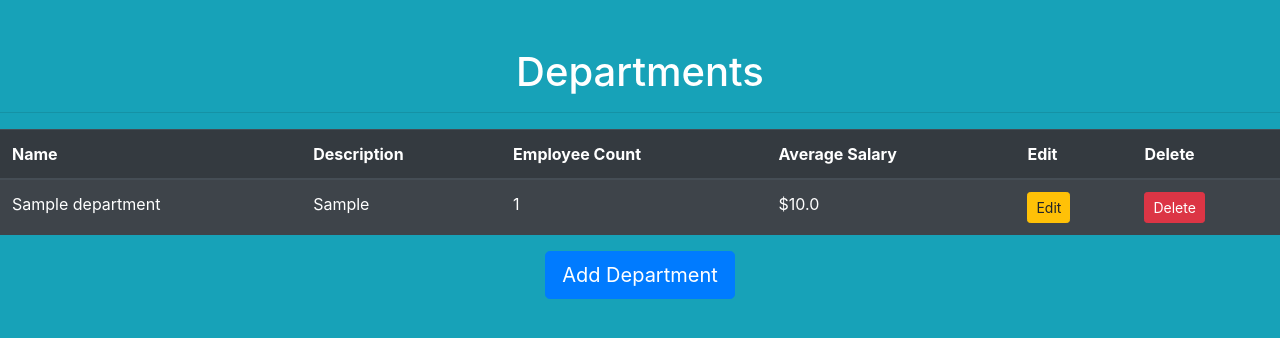
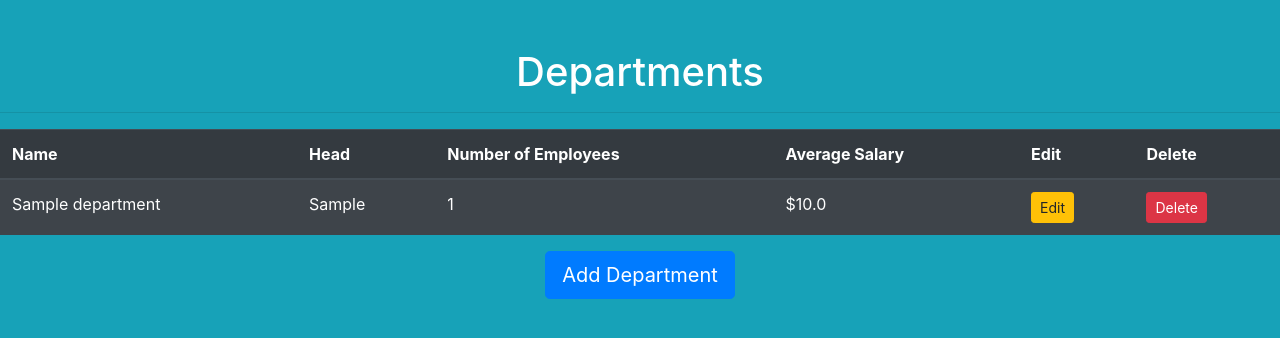
Before and after one commit to DarishkaAMS/Flask_Projects-EPAM-CRM, a Flask app: page /departments in a window 1280 px wide. Shown: the part 56-394 px from the top of the page. Run offline with Flask 2, Linux system fonts and the light colour scheme; a user stored in the database is signed in; tables that the repository leaves empty hold one stand-in row (values such as "Sample post").

```diff
--- a/department_app/templates/departments/departments.html
+++ b/department_app/templates/departments/departments.html
@@ -19,10 +19,9 @@ Departments
             <thead>
             <tr>
                 <th> Name</th>
-                <th> Description</th>
-                <th> Employee Count</th>
-                <th> Average Salary</th>
-                <!--                <th> Average Age</th>-->
+                <th> Head </th>
+                <th> Number of Employees </th>
+                <th> Average Salary </th>
                 <th> Edit</th>
                 <th> Delete</th>
             </tr>
@@ -63,6 +62,7 @@ Departments
                     <button type="button" class="btn btn-danger btn-sm" data-toggle="modal"
                             data-target="#exampleModalCenter{{department.id}}">
                         Delete
+                    </button>
                     </button>
                     <div class="modal fade" id="exampleModalCenter{{department.id}}">
                         <div class="modal-dialog modal-dialog-centered" role="document">
```
